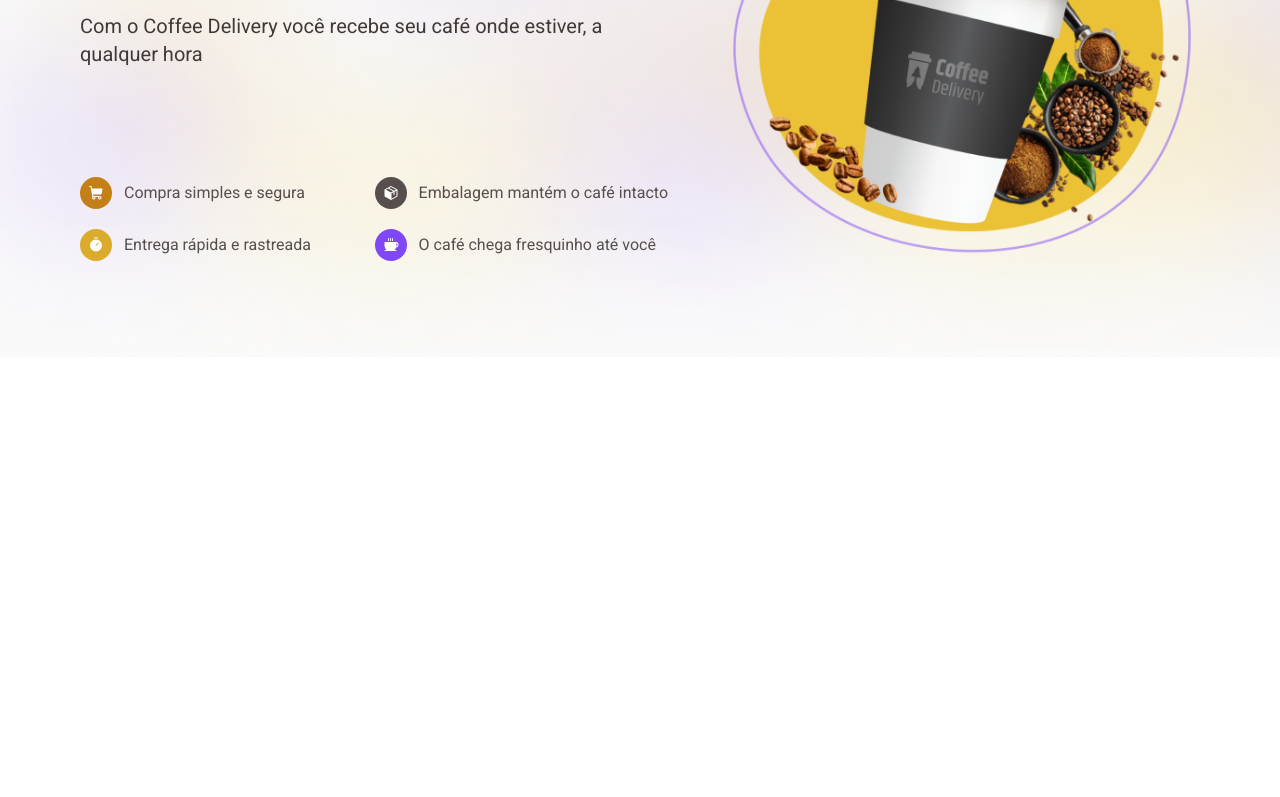
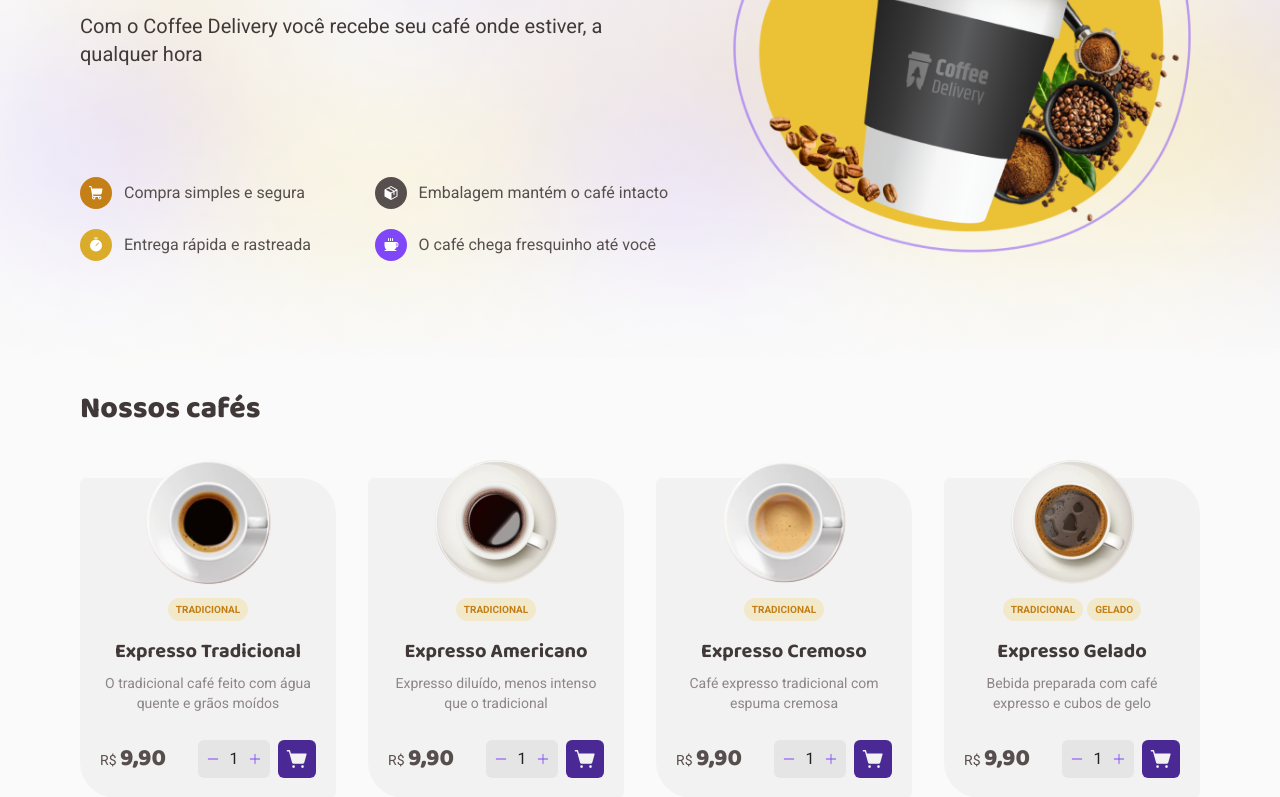
Before and after one commit to carlos-HFC/coffee-delivery, a React (Vite) app: page / in a window 1280 px wide. Shown: the part 300-1097 px from the top of the page. Before the commit the page ends 800 px from the top, so only its background shows below. Built offline with nearby package versions, Linux system fonts and the light colour scheme.

Commit message:
feat: show data on home page

```diff
--- a/src/components/catalog.tsx
+++ b/src/components/catalog.tsx
@@ -15,7 +15,7 @@ interface CatalogProps {
 
 export function Catalog(props: Readonly<CatalogProps>) {
   return (
-    <div className="relative max-w-64 min-h-80 bg-base-card rounded-tl-md rounded-br-md rounded-tr-[36px] rounded-bl-[36px] p-5 pt-0 m-5 text-center flex flex-col">
+    <div className="relative min-h-80 bg-base-card rounded-tl-md rounded-br-md rounded-tr-[36px] rounded-bl-[36px] p-5 pt-0 text-center flex flex-col">
       <img
         src={props.image}
         alt={props.name}
--- a/src/pages/home.tsx
+++ b/src/pages/home.tsx
@@ -1,9 +1,25 @@
 import { Banner } from "../components/banner"
+import { Catalog } from "../components/catalog"
+
+import { COFFEES } from "../constants"
 
 export function Home() {
   return (
-    <div>
+    <main>
       <Banner />
-    </div>
+
+      <div className="max-w-6xl mx-auto px-4 pt-8 pb-40 flex flex-col gap-12">
+        <h4 className="text-base-subtitle font-extrabold font-baloo text-3xl leading-snug">Nossos cafés</h4>
+
+        <div className="grid sm:grid-cols-2 md:grid-cols-3 lg:grid-cols-4 gap-x-8 gap-y-10 *:flex-1">
+          {COFFEES.map(item => (
+            <Catalog
+              key={item.id}
+              {...item}
+            />
+          ))}
+        </div>
+      </div>
+    </main>
   )
 }
```
